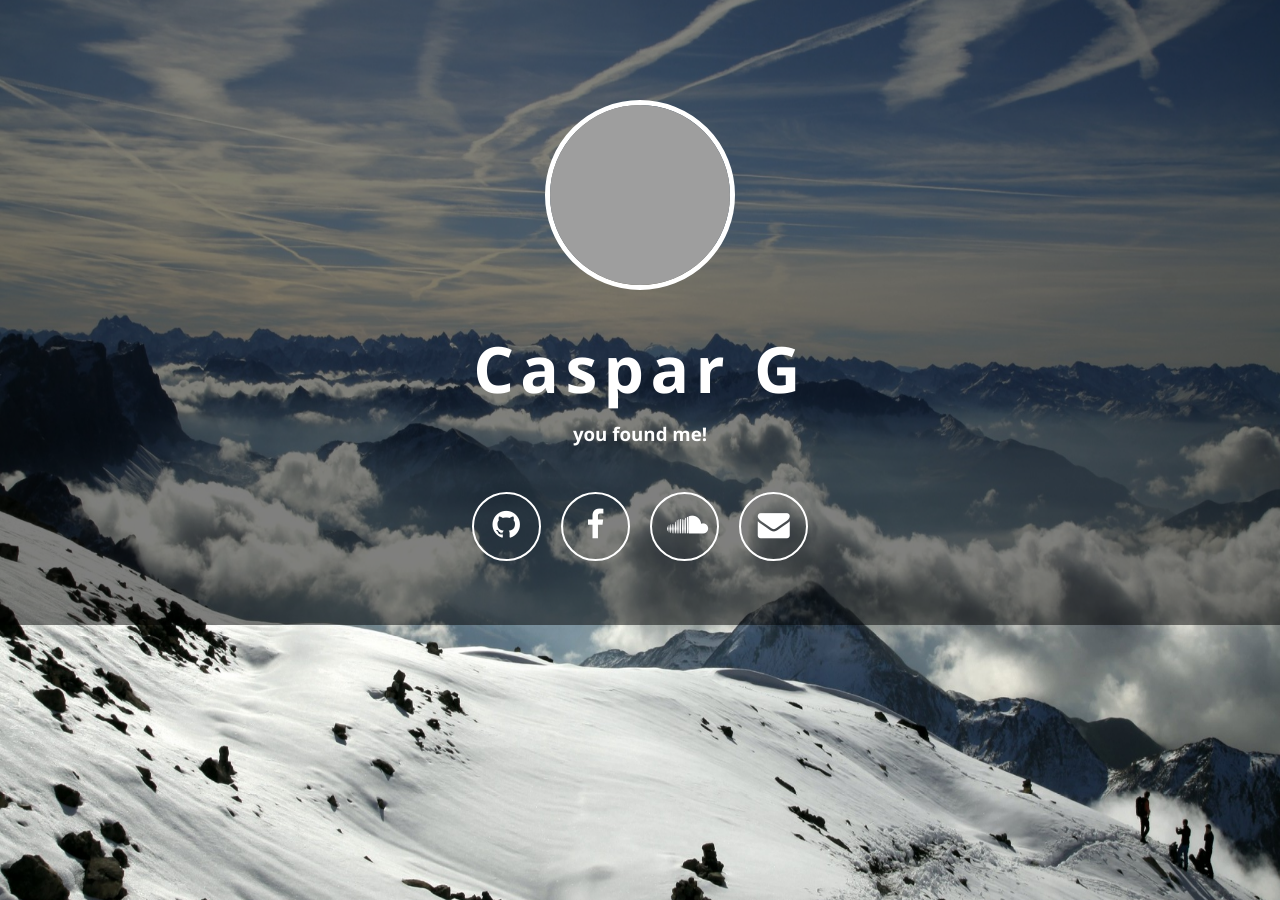
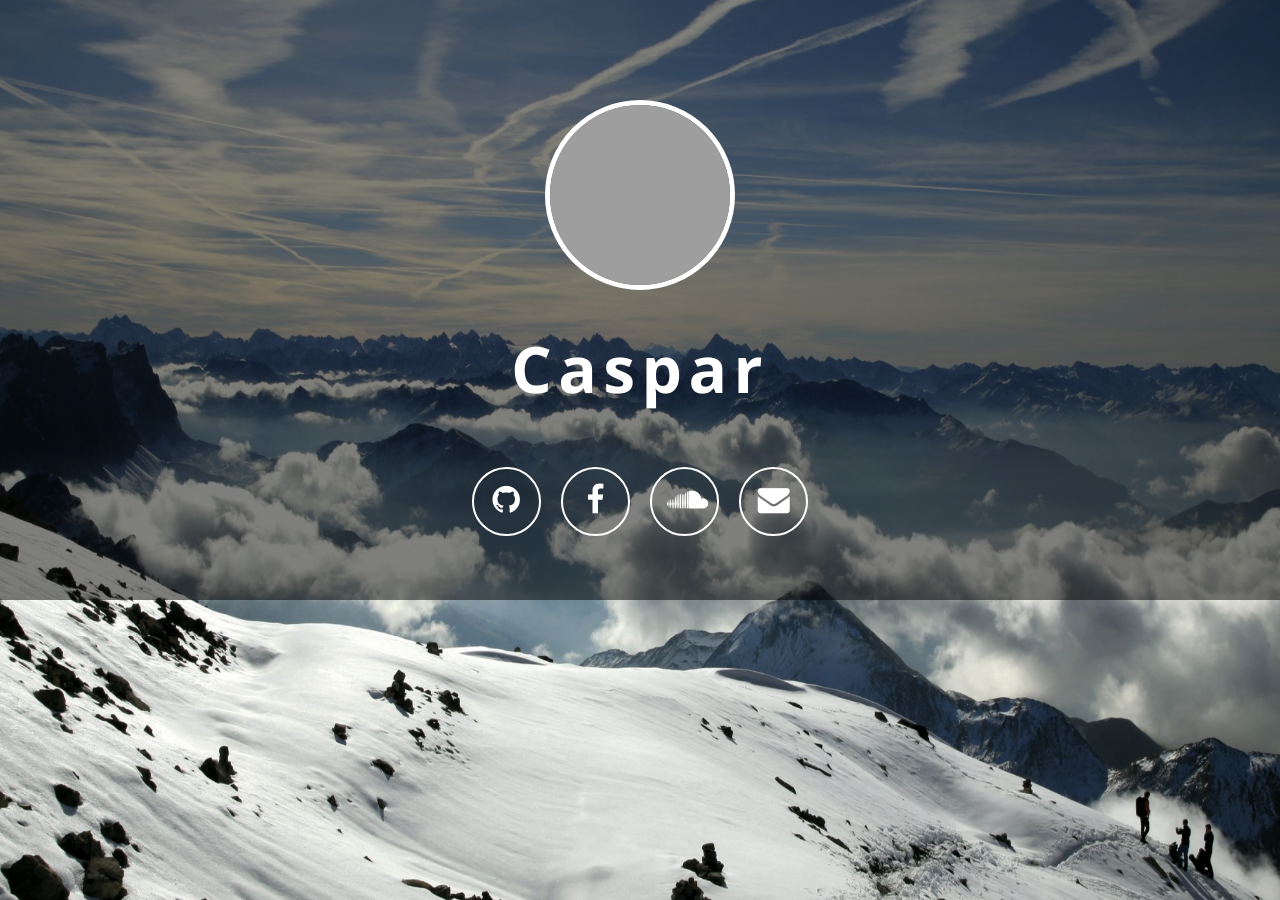
Before and after one commit to caspargross/caspargross.github.io, a Jekyll site: the page built from index.html, in a window 1280 px wide. Built offline with Jekyll 4.4.1, drawn with Linux system fonts in a browser that asks for light colours; nearby versions of some CDN libraries; grey boxes are pictures that could not be loaded.

```diff
--- a/_config.yml
+++ b/_config.yml
@@ -1,6 +1,6 @@
 # Site settings
-name: Caspar G
-description: "you found me!"
+name: Caspar
+description: ""
 url: ""
 
 
```
